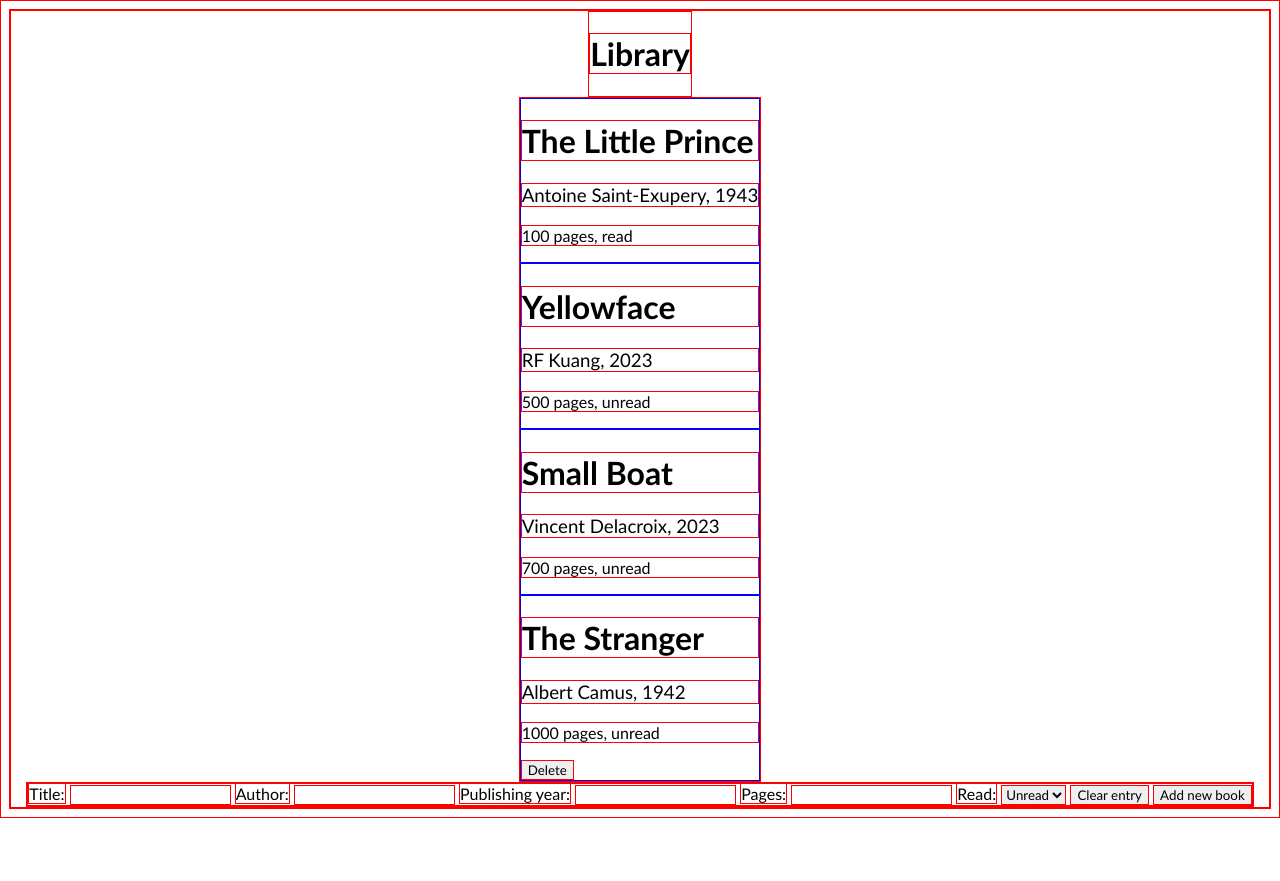
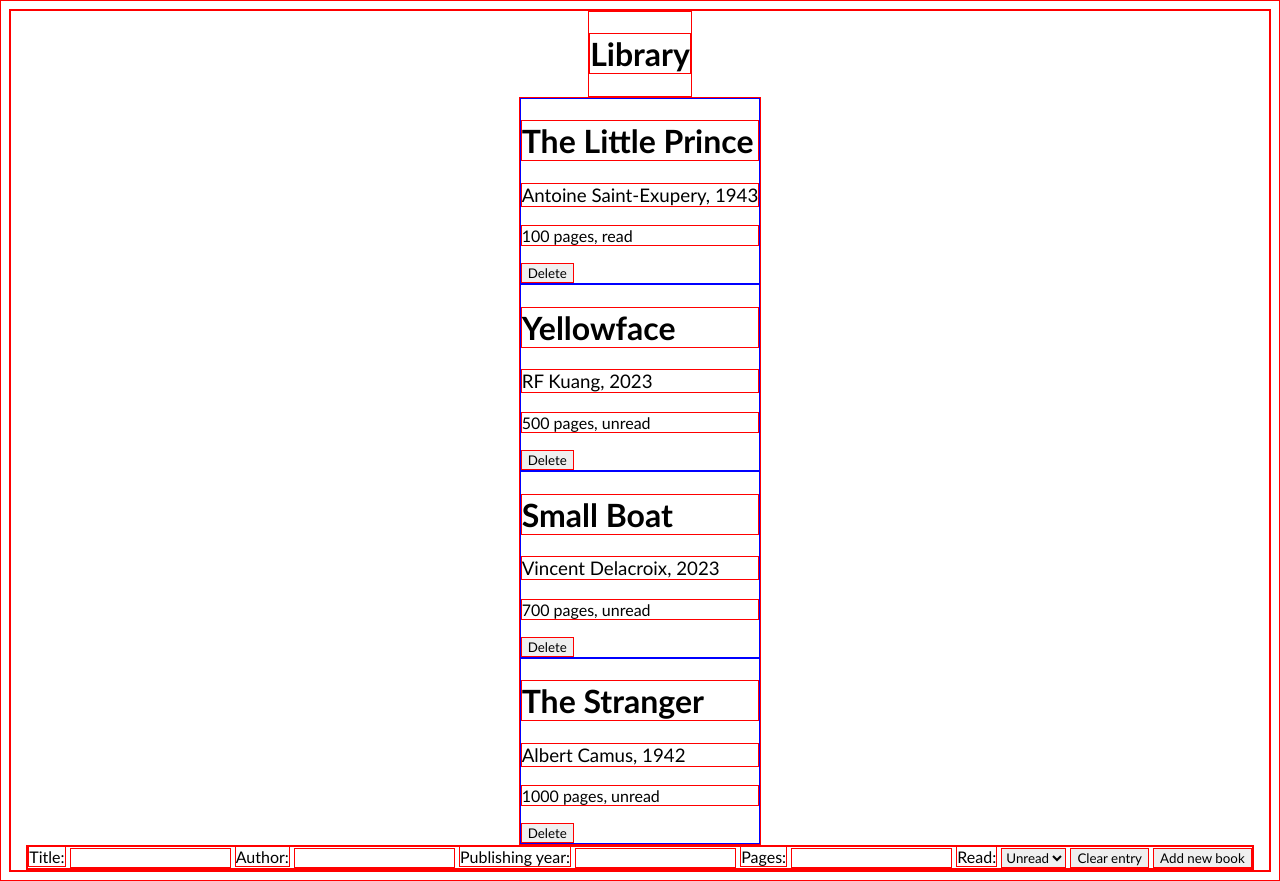
Before and after one commit to y-m-codes/my-digital-library, a plain HTML site: page index.html in a window 1280 px wide. Before the commit the page ends 818 px from the top, so only its background shows below. Drawn offline with Linux system fonts and the light colour scheme.

Commit message:
Wrote deleteBook function using book.id to find book index and splice() from myLibrary array.
Updated renderLibrary function to loop through
each book of myLibrary.
renderLibrary also creates a "Delete" button
against each book.

```diff
--- a/index.js
+++ b/index.js
@@ -27,27 +27,33 @@ function clearBookList() {
 }
 
 function renderLibrary() {
-  for (i = 0; i < myLibrary.length; i++) {
-  const latestBookTile = document.createElement("div");
-  latestBookTile.classList.add("latest-book-tile");
-  let bookTitle = myLibrary[i].title;
-  latestBookTile.id = bookTitle.replace(" ", "");
-  bookList.appendChild(latestBookTile);
+  for (const book of myLibrary) {
+    const bookDiv = document.createElement("div");
+    bookDiv.classList.add("book");
+    bookList.appendChild(bookDiv);
 
-  const latestBookTitle = document.createElement("h1");
-  const latestBookAuthorYear = document.createElement("h3");
-  latestBookAuthorYear.classList.add("header-author-year");
+    const latestBookTitle = document.createElement("h1");
+    const latestBookAuthorYear = document.createElement("h3");
+    latestBookAuthorYear.classList.add("header-author-year");
 
-  const latestBookPagesAndReadStatus = document.createElement("p");
-  latestBookPagesAndReadStatus.classList.add("p-pages-read-status");
+    const latestBookPagesAndReadStatus = document.createElement("p");
+    latestBookPagesAndReadStatus.classList.add("p-pages-read-status");
 
-  latestBookTitle.textContent = myLibrary[i].title;
-  latestBookAuthorYear.textContent = `${myLibrary[i].author}, ${myLibrary[i].yearPublished}`;
-  latestBookPagesAndReadStatus.textContent = `${myLibrary[i].pages} pages, ${myLibrary[i].readStatus}`;
+    latestBookTitle.textContent = book.title;
+    latestBookAuthorYear.textContent = `${book.author}, ${book.yearPublished}`;
+    latestBookPagesAndReadStatus.textContent = `${book.pages} pages, ${book.readStatus}`;
 
-  latestBookTile.appendChild(latestBookTitle);
-  latestBookTile.appendChild(latestBookAuthorYear);
-  latestBookTile.appendChild(latestBookPagesAndReadStatus);
+    bookDiv.appendChild(latestBookTitle);
+    bookDiv.appendChild(latestBookAuthorYear);
+    bookDiv.appendChild(latestBookPagesAndReadStatus);
+
+    const deleteBookBtn = Object.assign(document.createElement('button'), {
+      textContent: 'Delete',
+      onclick: () => deleteBook(book.id)
+    })
+
+    bookDiv.appendChild(deleteBookBtn)
+
   }
 }
 
@@ -93,18 +99,25 @@ function createNewBook() {
   renderLibrary();
 }
 
+function deleteBook(id) {
+  const index = myLibrary.findIndex((book) => book.id === id)
+
+  myLibrary.splice(index, 1);
+  clearBookList();
+  renderLibrary()
+}
+
 // test: try to delete just "The Stranger"
-let deleteTheStrangerBtn = document.createElement("button");
-deleteTheStrangerBtn.textContent = "Delete"
-deleteTheStrangerBtn.classList.add("btn-delete-the-stranger");
-deleteTheStrangerBtn.addEventListener("click", deleteBook);
-const theStrangerTile = document.querySelector("#TheStranger");
-theStrangerTile.appendChild(deleteTheStrangerBtn);
+// let deleteTheStrangerBtn = document.createElement("button");
+// deleteTheStrangerBtn.textContent = "Delete"
+// deleteTheStrangerBtn.classList.add("btn-delete-the-stranger");
+// deleteTheStrangerBtn.addEventListener("click", deleteBook);
+// const theStrangerTile = document.querySelector("#TheStranger");
+// theStrangerTile.appendChild(deleteTheStrangerBtn);
 
-function deleteBook(event) {
-let clickedElement = event.target.parentElement;
-clickedElement.remove();
+// function deleteBook(event) {
+// let clickedElement = event.target.parentElement;
+// clickedElement.remove();
 
 // console.log("event.target", event.target);
 // console.log("event.target.parentElement", event.target.parentElement);
-}
--- a/stylesheet.css
+++ b/stylesheet.css
@@ -12,7 +12,7 @@ justify-content: center;
 align-items: center;
 }
 
-.latest-book-tile {
+.book {
 border-style: solid;
 border-color: blue;
 border-width: 1px;
```
